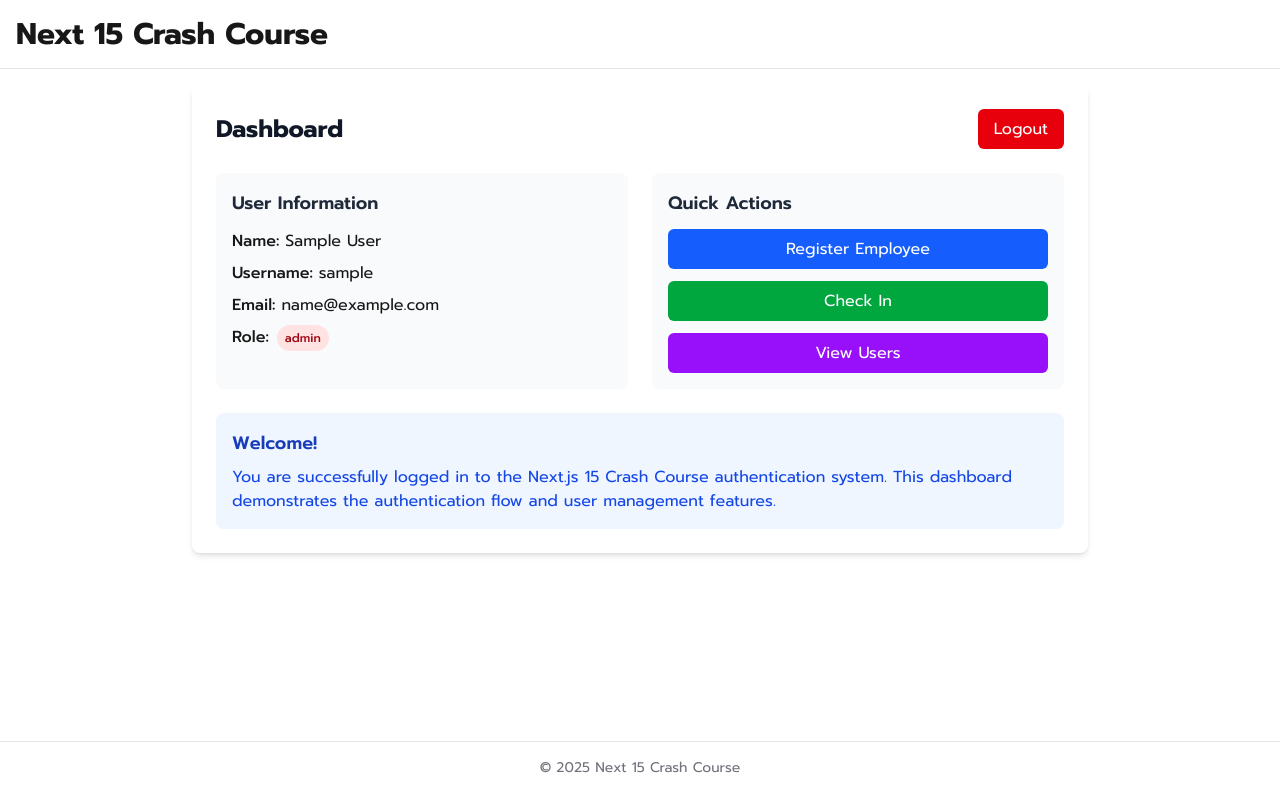
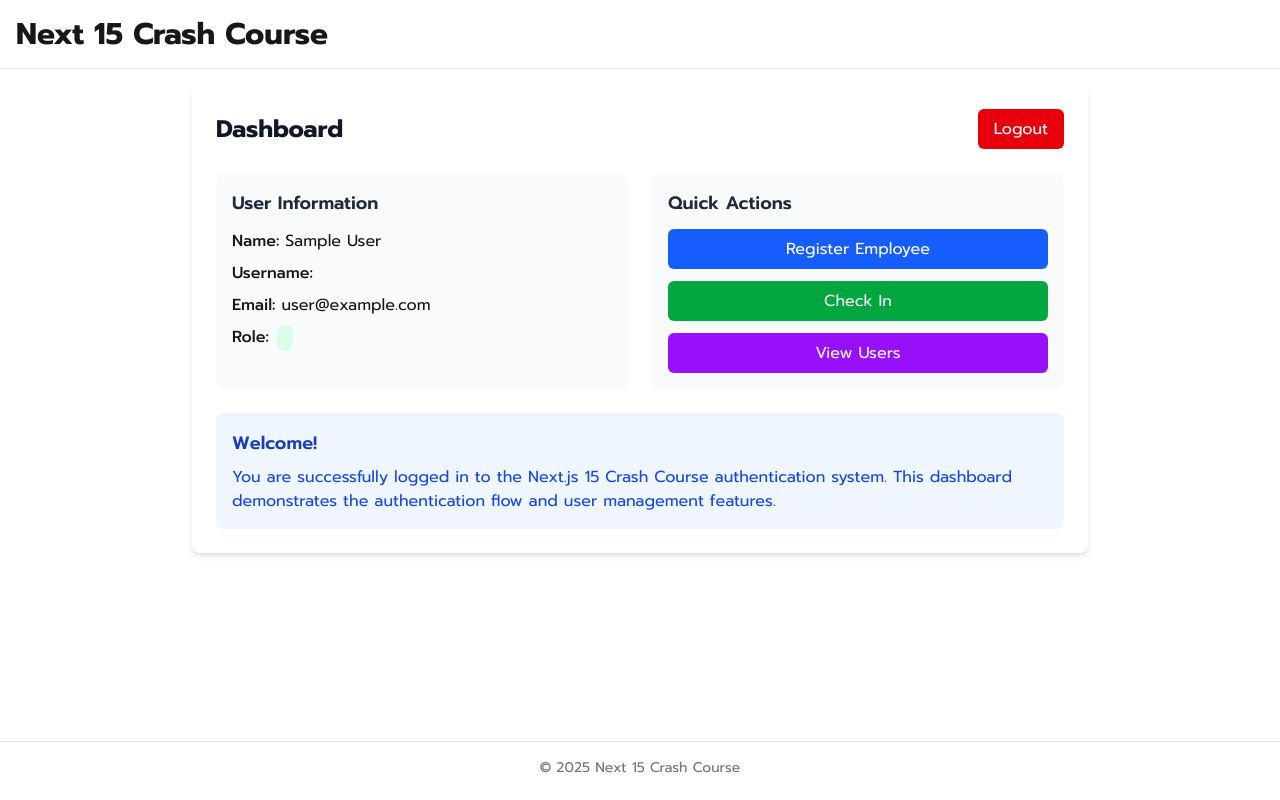
Before and after one commit to sanyath007/next15-mhc9-hr-app, a Next.js app: page /dashboard in a window 1280 px wide. Built offline with nearby package versions, Linux system fonts and the light colour scheme; no server answers; sample sign-in values are in the browser's storage.

Commit message:
reflactor: add new Account model and alter User model in schema.prisma and create new actions/logout.ts and use SessionProvider of next-auth instead of AuthProvider context in RootLayout

```diff
--- /dev/null
+++ b/src/actions/logout.ts
@@ -0,0 +1,7 @@
+"use server";
+
+import { signOut } from "@/auth";
+
+export const logout = async () => {
+    await signOut();
+}
--- a/src/app/(auth)/signin/page.tsx
+++ b/src/app/(auth)/signin/page.tsx
@@ -1,6 +1,6 @@
 import Link from 'next/link';
 import { redirect } from 'next/navigation';
-import { auth, signIn } from '@/lib/auth';
+import { auth, signIn } from '@/auth';
 import { executeAction } from '@/lib/executeAction';
 import { GithubSignIn } from '@/components/github-sign-in';
 import { Button } from '@/components/ui/button';
--- a/src/app/(pages)/dashboard/page.tsx
+++ b/src/app/(pages)/dashboard/page.tsx
@@ -1,15 +1,21 @@
 'use client';
 
 import { useRouter } from 'next/navigation';
-import { useAuth } from '@/contexts/AuthContext';
+// import { useAuth } from '@/contexts/AuthContext';
+import { useSession } from 'next-auth/react';
+import { logout } from '@/actions/logout';
 
 export default function DashboardPage() {
-    const { user, logout } = useAuth();
+    // const { user } = useAuth();
     const router = useRouter();
+    const { data: session, status } = useSession();
+
+    console.log(session);
 
     const handleLogout = async () => {
         await logout();
-        router.push('/login');
+
+        // router.push('/login');
     };
 
     return (
@@ -29,20 +35,20 @@ export default function DashboardPage() {
                     <div className="bg-gray-50 rounded-lg p-4">
                         <h2 className="text-lg font-semibold text-gray-800 mb-3">User Information</h2>
                         <div className="space-y-2">
-                            <p><span className="font-medium">Name:</span> {user?.name}</p>
-                            <p><span className="font-medium">Username:</span> {user?.username}</p>
-                            <p><span className="font-medium">Email:</span> {user?.email}</p>
+                            <p><span className="font-medium">Name:</span> {session?.user?.name}</p>
+                            <p><span className="font-medium">Username:</span> {session?.user?.username}</p>
+                            <p><span className="font-medium">Email:</span> {session?.user?.email}</p>
                             <p><span className="font-medium">Role:</span>
                                 <span className={`ml-2 px-2 py-1 rounded-full text-xs font-medium ${
-                                    user?.role === 'admin' ? 'bg-red-100 text-red-800' :
-                                    user?.role === 'manager' ? 'bg-blue-100 text-blue-800' :
+                                    session?.user?.role === 'admin' ? 'bg-red-100 text-red-800' :
+                                    session?.user?.role === 'manager' ? 'bg-blue-100 text-blue-800' :
                                     'bg-green-100 text-green-800'
                                 }`}>
-                                    {user?.role}
+                                    {session?.user?.role}
                                 </span>
                             </p>
-                            {user?.departmentId && (
-                                <p><span className="font-medium">Department ID:</span> {user.departmentId}</p>
+                            {session?.user?.departmentId && (
+                                <p><span className="font-medium">Department ID:</span> {session?.user?.departmentId}</p>
                             )}
                         </div>
                     </div>
--- /dev/null
+++ b/src/app/api/profile/route.ts
@@ -0,0 +1,12 @@
+import getServerSession from "next-auth";
+import authConfig from "@/auth.config";
+import { NextRequest } from "next/server";
+
+export async function GET(request: NextRequest) {
+    const session = await getServerSession(authConfig);
+    console.log(session);
+
+    return Response.json({
+        message: 'Test'
+    });
+}
```
Also changed, not shown: src/app/layout.tsx (+6 -3 lines), 1 other file (tests, documents, lock files or other folders).
